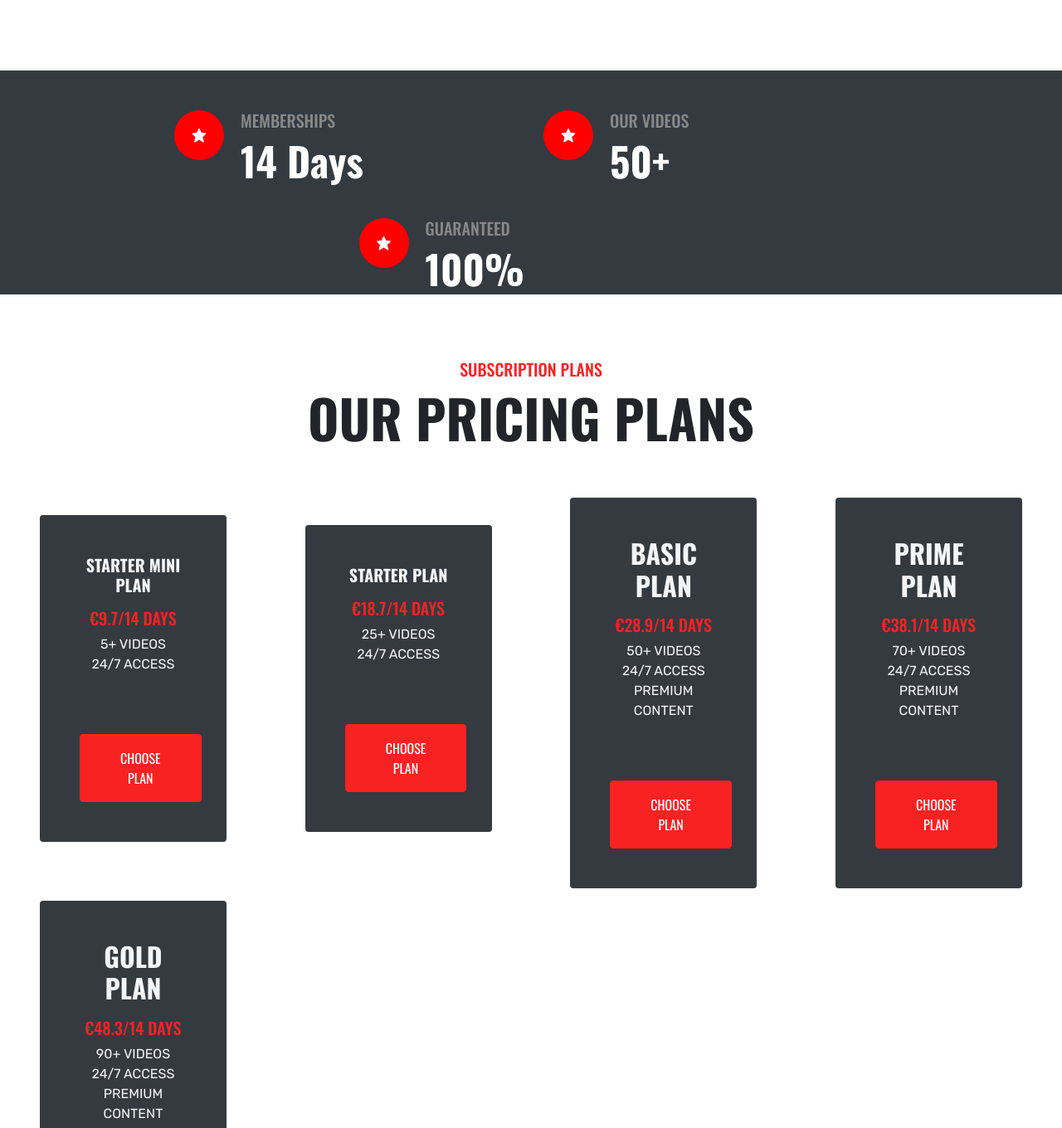
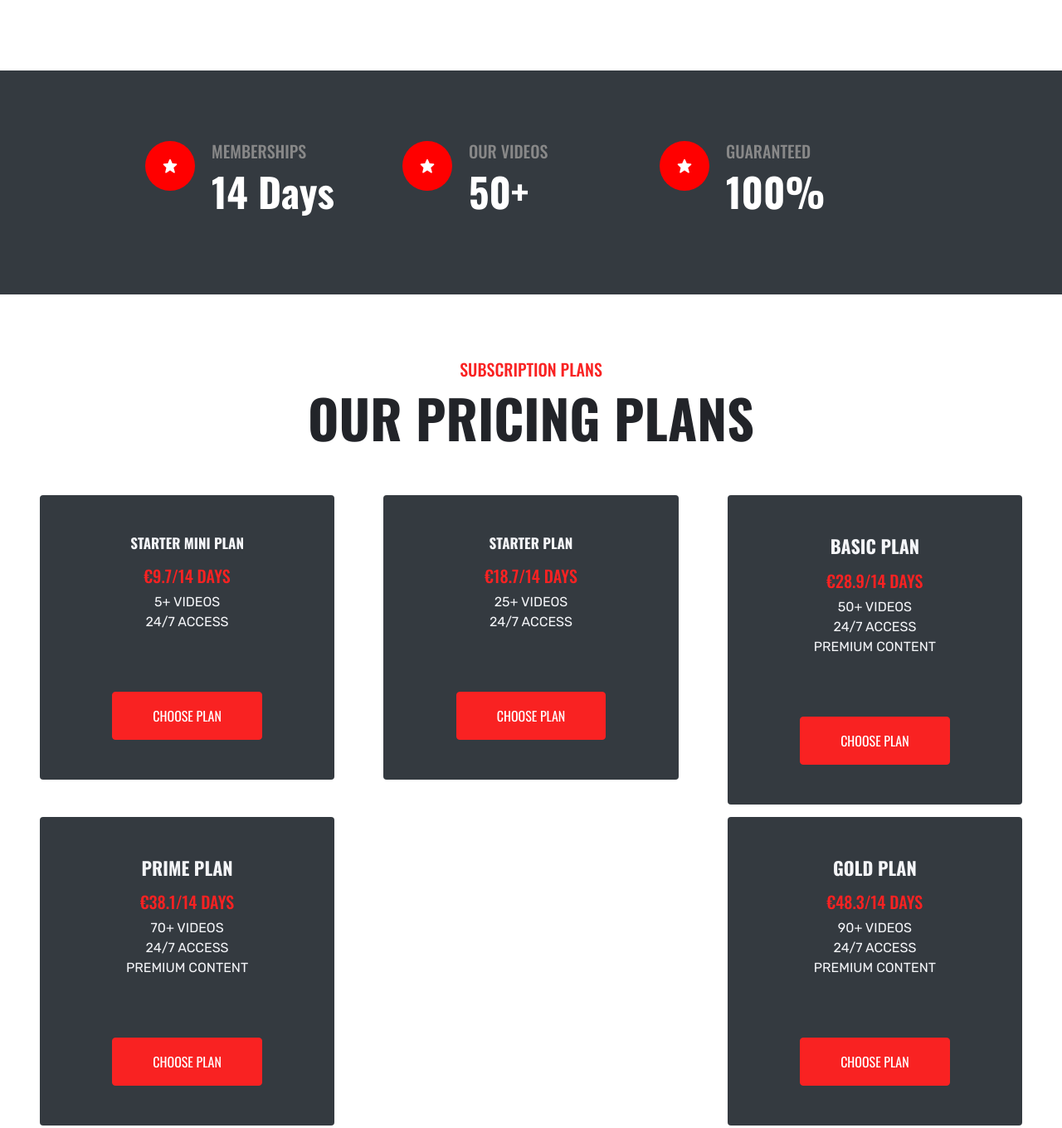
Before and after one commit to abzalbeb/fitgympro, a plain HTML site: page index.html in a window 1280 px wide. Shown: the part 3103-4463 px from the top of the page at 83% size. Drawn offline with nearby package versions, Linux system fonts and the light colour scheme; a web font is replaced by a local one.

Commit message:
fsdsd
sdsfs

```diff
--- a/assets/css/style.css
+++ b/assets/css/style.css
@@ -497,7 +497,9 @@ h3, h4, .font-weight-semi-bold {
   justify-content:center;
   align-items: center;
   flex-wrap: wrap;
-  gap: 30px;
+  /* gap: 30px; */
+  width: 100%;
+  /* background-color: red; */
   height: 100%;
 }
 .blog-facts-item{
@@ -634,7 +636,7 @@ h3, h4, .font-weight-semi-bold {
     margin-bottom: 40px;
 }
   .block-2 {
-    width: 100%;
+    width: 100% !important;
     /* height: 90%; */
     background-color: #343A40 !important;
     border-radius: .25rem !important;
@@ -848,3 +850,86 @@ small, .small {
   transition: border-color 0.15s ease-in-out,box-shadow 0.15s ease-in-out;
   outline: none;
 }
+@media (max-width:1455px) {
+  .mmba{
+    font-size: 22px;
+  }
+  .bm-2 {
+    position: relative;
+    top: 14px;
+}
+.mmmb1{
+  font-size: 17px !important;
+}
+}
+@media (max-width:1420px) {
+  .blog-facts-item {
+    width: 390px;
+    height: 100px;
+    display: flex
+;
+    gap: 20px;
+    /* background-color: red; */
+}
+}
+@media (max-width:1310px) {
+  .blog-facts-item {
+    width: 310px;
+    height: 100px;
+    display: flex
+;
+    gap: 20px;
+    /* background-color: red; */
+}
+
+}
+
+
+@media (max-width:1035px) {
+  .container-facts {
+    width: 100%;
+    padding: 3rem;
+    background-color: #343A40;
+    margin-bottom: 40px;
+    height: auto;
+}
+.facts-main {
+  display: flex
+;
+  justify-content: center;
+  align-items: center;
+  flex-wrap: wrap;
+  /* gap: 30px; */
+  width: 100%;
+  /* background-color: red; */
+  height: 100%;
+}
+.blog-facts-item {
+  width: 100%;
+  height: 100px;
+  display: flex
+;
+  gap: 20px;
+  /* background-color: red; */
+}
+}
+@media (max-width:1380px) {
+  .bm-2 {
+    position: relative;
+    top: 27px;
+}
+}
+@media (max-width:1330px) {
+  .block-2 {
+    width: 30%;
+    /* height: 90%; */
+    background-color: #343A40 !important;
+    border-radius: .25rem !important;
+    text-align: center !important;
+    padding: 3rem !important;
+}
+.bm-2 {
+  position: relative;
+  top: 15px;
+}
+}
--- a/index.html
+++ b/index.html
@@ -315,7 +315,7 @@
       <div class="col-program1">
         <div class="block-2">
           <div class="bg-dark text-white rounded text-center p-5">
-            <h2 class="text-uppercase text-light mb-3 " style="font-size: 20px;">
+            <h2 class="text-uppercase text-light mb-3 mmmb1" style="font-size: 20px;">
                             Starter mini Plan</h2>
               <h5 class="text-uppercase text-primary">€9.7/14 Days</h5>
               <p class="text-uppercase text-light mb-0" style="margin-bottom: 0 !important">
@@ -329,7 +329,7 @@
         </div>
         <div class="block-2" >
           <div class="bg-dark text-white rounded text-center p-5">
-            <h2 class="text-uppercase text-light mb-3" style="font-size: 20px;">
+            <h2 class="text-uppercase text-light mb-3 mmmb1" style="font-size: 20px;">
               Starter Plan</h2>
               <h5 class="text-uppercase text-primary">€18.7/14 Days</h5>
               <p class="text-uppercase text-light mb-0" style="margin-bottom: 0 !important">
@@ -343,7 +343,7 @@
         </div>
         <div class="block-2 bm-2" >
           <div class="bg-dark text-white rounded text-center p-5">
-            <h2 class="text-uppercase text-light mb-3">
+            <h2 class="text-uppercase text-light mb-3 mmba">
               Basic Plan</h2>
               <h5 class="text-uppercase text-primary">€28.9/14 Days</h5>
               <p class="text-uppercase text-light mb-0" style="margin-bottom: 0 !important">
@@ -360,7 +360,7 @@
         </div>
         <div class="block-2 bm-2">
           <div class="bg-dark text-white rounded text-center p-5">
-            <h2 class="text-uppercase text-light mb-3">
+            <h2 class="text-uppercase text-light mb-3 mmba">
               Prime Plan</h2>
               <h5 class="text-uppercase text-primary">€38.1/14 Days</h5>
               <p class="text-uppercase text-light mb-0" style="margin-bottom: 0 !important">
@@ -377,7 +377,7 @@
         </div>
                 <div class="block-2 bm-2">
           <div class="bg-dark text-white rounded text-center p-5">
-            <h2 class="text-uppercase text-light mb-3">
+            <h2 class="text-uppercase text-light mb-3 mmba">
               Gold Plan</h2>
               <h5 class="text-uppercase text-primary">€48.3/14 Days</h5>
               <p class="text-uppercase text-light mb-0" style="margin-bottom: 0 !important">
```
